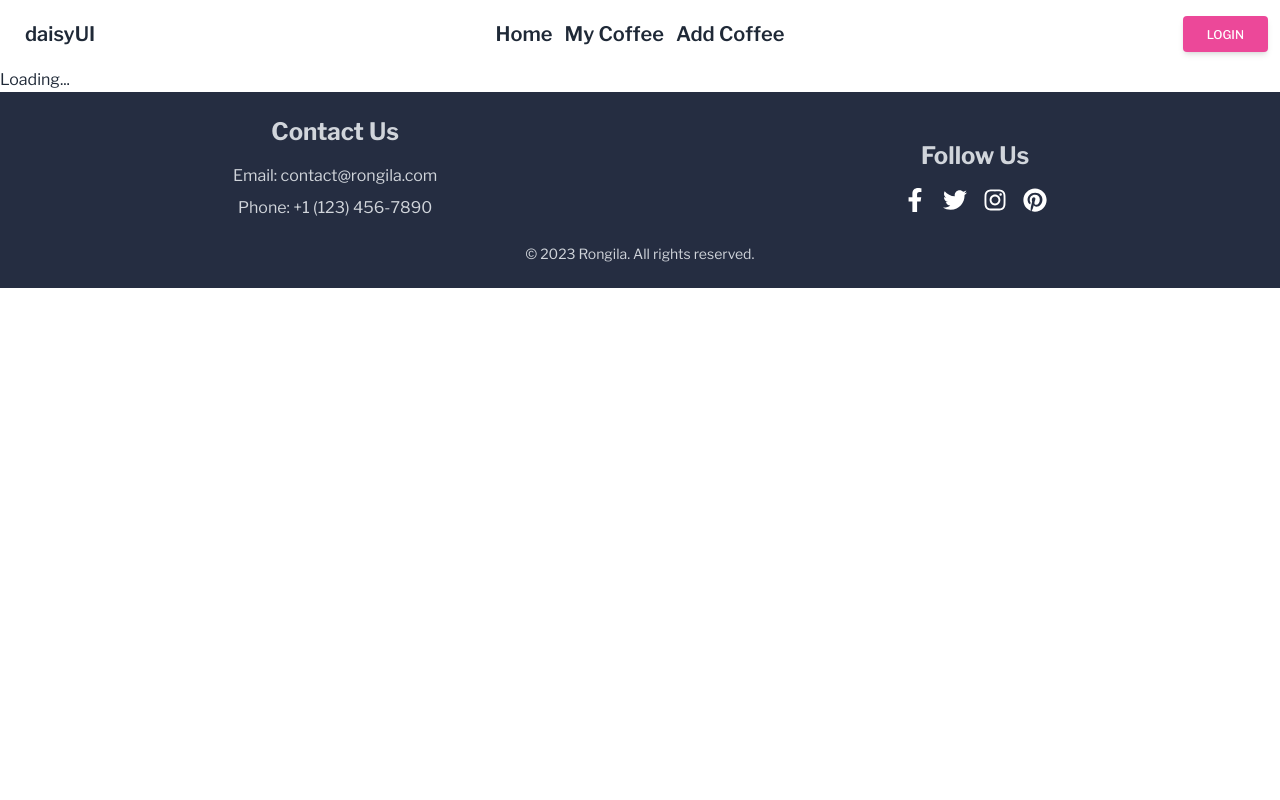
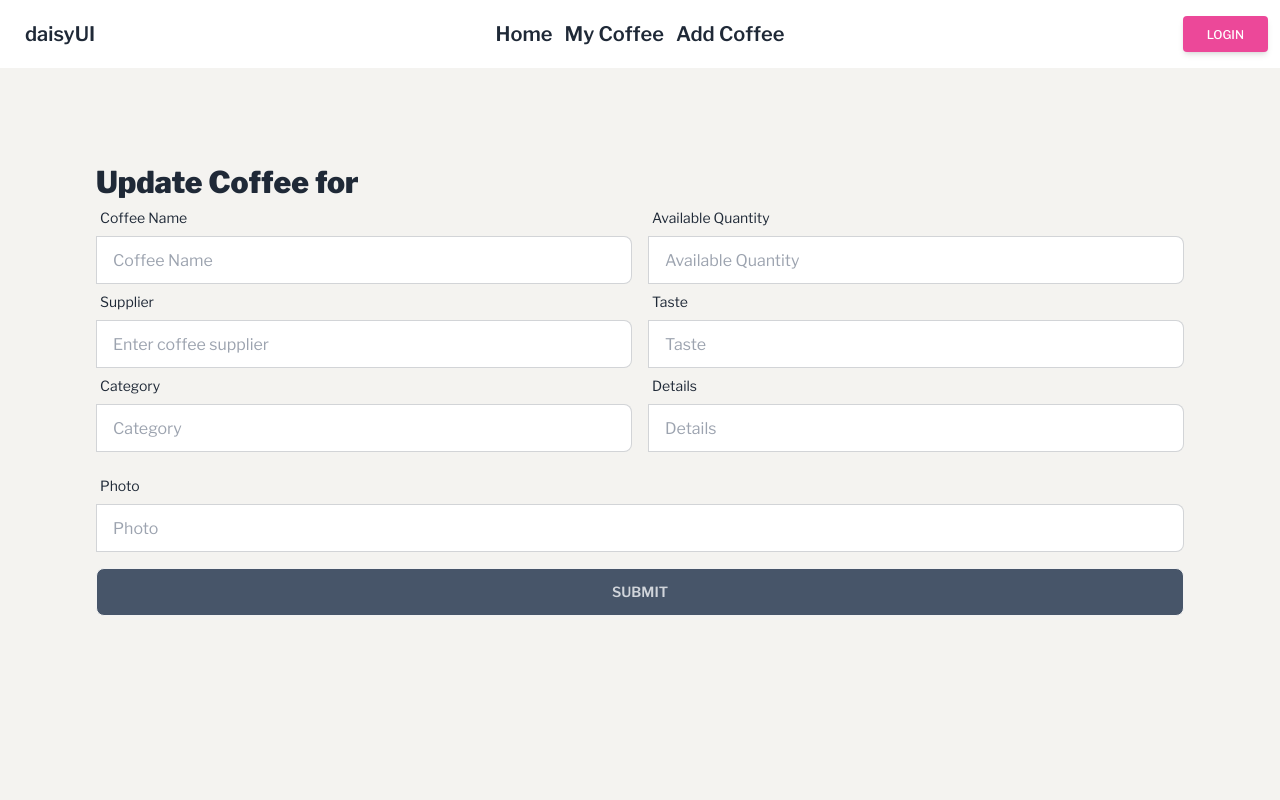
Before and after one commit to rashidsarkar/coffee-store-client, a React (Vite) app: page /updateCoffee/1 in a window 1280 px wide. Shown: the top 800 px of the page. Built offline with nearby package versions, Linux system fonts and the light colour scheme; no server answers.

Commit message:
update done

```diff
--- a/src/Components/CoffeCard.jsx
+++ b/src/Components/CoffeCard.jsx
@@ -4,9 +4,9 @@ import { CoffeeDataContext } from "../MainLayout/MainLayout";
 import axios from "axios";
 import { Link } from "react-router-dom";
 
-function CoffeeCard({ coffee, setCoffeeOnDB }) {
-  const { coffeeData, fetchCoffeeData } = useContext(CoffeeDataContext);
-  const { coffeeName, _id, availableQuantity, supplier, taste, photo } = coffee;
+function CoffeeCard({ fetchCoffeeData, coffee }) {
+  const { coffeeName, _id, availableQuantity, supplier, taste, photo } =
+    coffee || {};
 
   const handleRemove = () => {
     swal({
@@ -21,9 +21,9 @@ function CoffeeCard({ coffee, setCoffeeOnDB }) {
           .delete(`http://localhost:5000/coffee/${_id}`)
           .then((res) => {
             console.log(res.data);
-            const remainingCoffee = coffeeData.filter((c) => c._id !== _id);
+
             fetchCoffeeData();
-            setCoffeeOnDB(remainingCoffee);
+
             swal("Success", "Coffee deleted successfully!", "success");
           })
           .catch((err) => {
@@ -47,9 +47,9 @@ function CoffeeCard({ coffee, setCoffeeOnDB }) {
       </figure>
       <div className="flex justify-between w-full px-5 py-2">
         <div>
-          <h2 className="card-title">Name: {coffeeName}</h2>
-          <p>Available Quantity: {availableQuantity}</p>
-          <p>Supplier: {supplier}</p>
+          <h2 className="card-title"> {coffeeName}</h2>
+          <p>Available Quantity: {availableQuantity} </p>
+          <p>Supplier: {supplier} </p>
           <p>Taste: {taste}</p>
         </div>
         <div className="justify-end card-actions">
--- a/src/Components/MyCoffe.jsx
+++ b/src/Components/MyCoffe.jsx
@@ -4,7 +4,7 @@ import { CoffeeDataContext } from "../MainLayout/MainLayout";
 import CoffeeCard from "./CoffeCard";
 
 function MyCoffee() {
-  const { coffeeData } = useContext(CoffeeDataContext);
+  const { coffeeData, fetchCoffeeData } = useContext(CoffeeDataContext);
   const [coffeeOnDB, setCoffeeOnDB] = useState([]);
 
   useEffect(() => {
@@ -17,11 +17,11 @@ function MyCoffee() {
     <div className="m-20">
       <h2 className="my-20 text-5xl text-center text-purple-600">Hot Coffee</h2>
       <div className="grid gap-3 md:grid-cols-2">
-        {coffeeOnDB.map((coffee) => (
+        {coffeeOnDB?.map((coffee) => (
           <CoffeeCard
             key={coffee._id}
-            setCoffeeOnDB={setCoffeeOnDB}
             coffee={coffee}
+            fetchCoffeeData={fetchCoffeeData}
           />
         ))}
       </div>
--- a/src/Components/UpdateCoffe.jsx
+++ b/src/Components/UpdateCoffe.jsx
@@ -1,15 +1,14 @@
 import { useParams } from "react-router-dom";
 import { CoffeeDataContext } from "../MainLayout/MainLayout";
 import { useContext } from "react";
+import swal from "sweetalert";
 
 function UpdateCoffe() {
-  const { coffeeData } = useContext(CoffeeDataContext);
+  const { coffeeData, fetchCoffeeData } = useContext(CoffeeDataContext);
+
   const { id } = useParams();
   // Find the coffee to update using the 'id' parameter
   const coffeForUpdate = coffeeData.find((coffe) => coffe._id === id);
-  if (!coffeForUpdate) {
-    return <div>Loading...</div>; // Or handle the case when the coffee is not found
-  }
 
   const {
     coffeeName,
@@ -19,13 +18,12 @@ function UpdateCoffe() {
     category,
     details,
     photo,
-  } = coffeForUpdate;
+    _id,
+  } = coffeForUpdate || {};
   const handleUpdateCoffe = (e) => {
     e.preventDefault();
-
     // Create a new FormData object from the form
     const form = new FormData(e.currentTarget);
-
     // Get the values from the form fields
     const coffeeName = form.get("coffeeName");
     const availableQuantity = form.get("availableQuantity");
@@ -34,7 +32,7 @@ function UpdateCoffe() {
     const category = form.get("category");
     const details = form.get("details");
     const photo = form.get("photo");
-    const UpdatecoffeeData = {
+    const updatecoffeeData = {
       coffeeName,
       availableQuantity,
       supplier,
@@ -43,6 +41,18 @@ function UpdateCoffe() {
       details,
       photo,
     };
+    fetch(`http://localhost:5000/coffee/${_id}`, {
+      method: "PUT",
+      headers: {
+        "content-type": "application/json",
+      },
+      body: JSON.stringify(updatecoffeeData),
+    })
+      .then((res) => res.json())
+      .then((data) => {
+        fetchCoffeeData();
+        swal("Success", "Coffee Update successfully!", "success");
+      });
 
     // Send the coffeeData to your server (update the URL accordingly)
   };
--- a/src/Router/Router.jsx
+++ b/src/Router/Router.jsx
@@ -5,8 +5,9 @@ import Login from "../Pages/Account/Login";
 import SignUp from "../Pages/Account/SignUp";
 import NotFound from "../Pages/NotFound ";
 import AddCoffe from "../Components/AddCoffe";
+
+import MyCoffe from "../Components/MyCoffe";
 import UpdateCoffe from "../Components/UpdateCoffe";
-import MyCoffe from "../Components/MyCoffe";
 
 const router = createBrowserRouter([
   {
```
